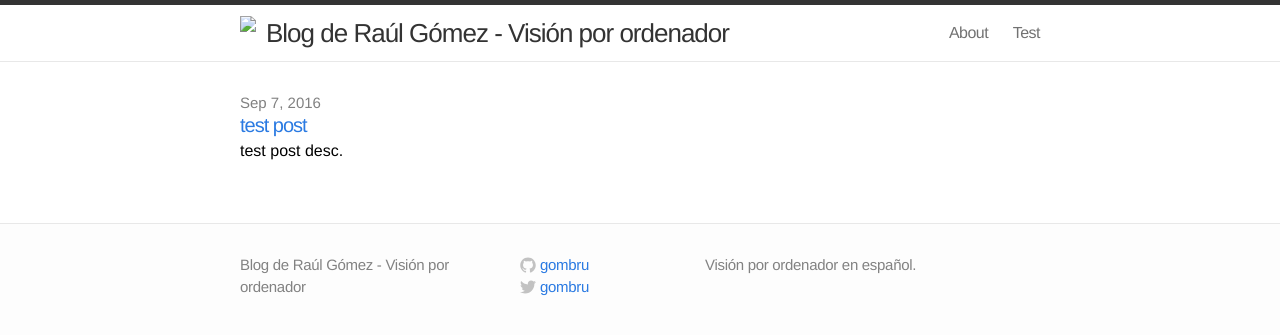
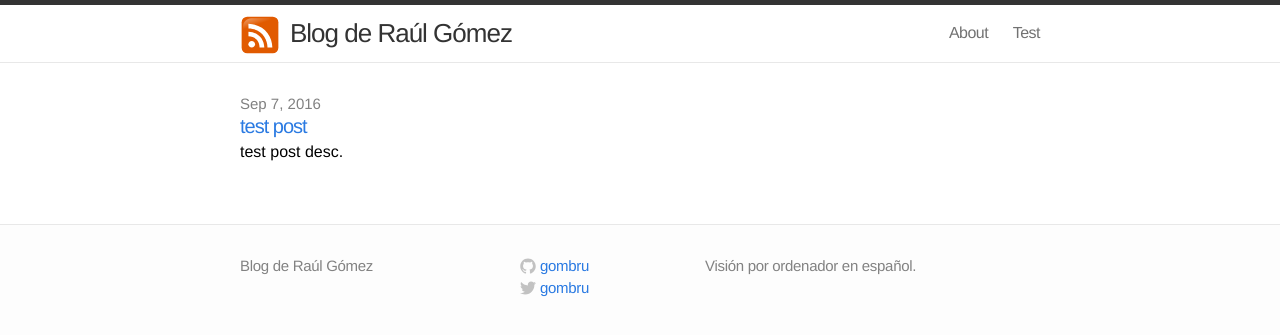
Before and after one commit to gombru/gombru.github.io, a Jekyll site: the page built from index.html, in a window 1280 px wide. Shown: the top 335 px of the page. Built offline with Jekyll 4.4.1, drawn with Linux system fonts in a browser that asks for light colours.

Commit message:
first commit

```diff
--- a/_config.yml
+++ b/_config.yml
@@ -1,5 +1,5 @@
 # Site settings
-title: Blog de Raúl Gómez - Visión por ordenador
+title: Blog de Raúl Gómez
 email: raulgombru@gmail.com
 description: "Visión por ordenador en español."
 baseurl: ""
```
Also changed, not shown: assets/rssicon.svg (added), 1 other file.
